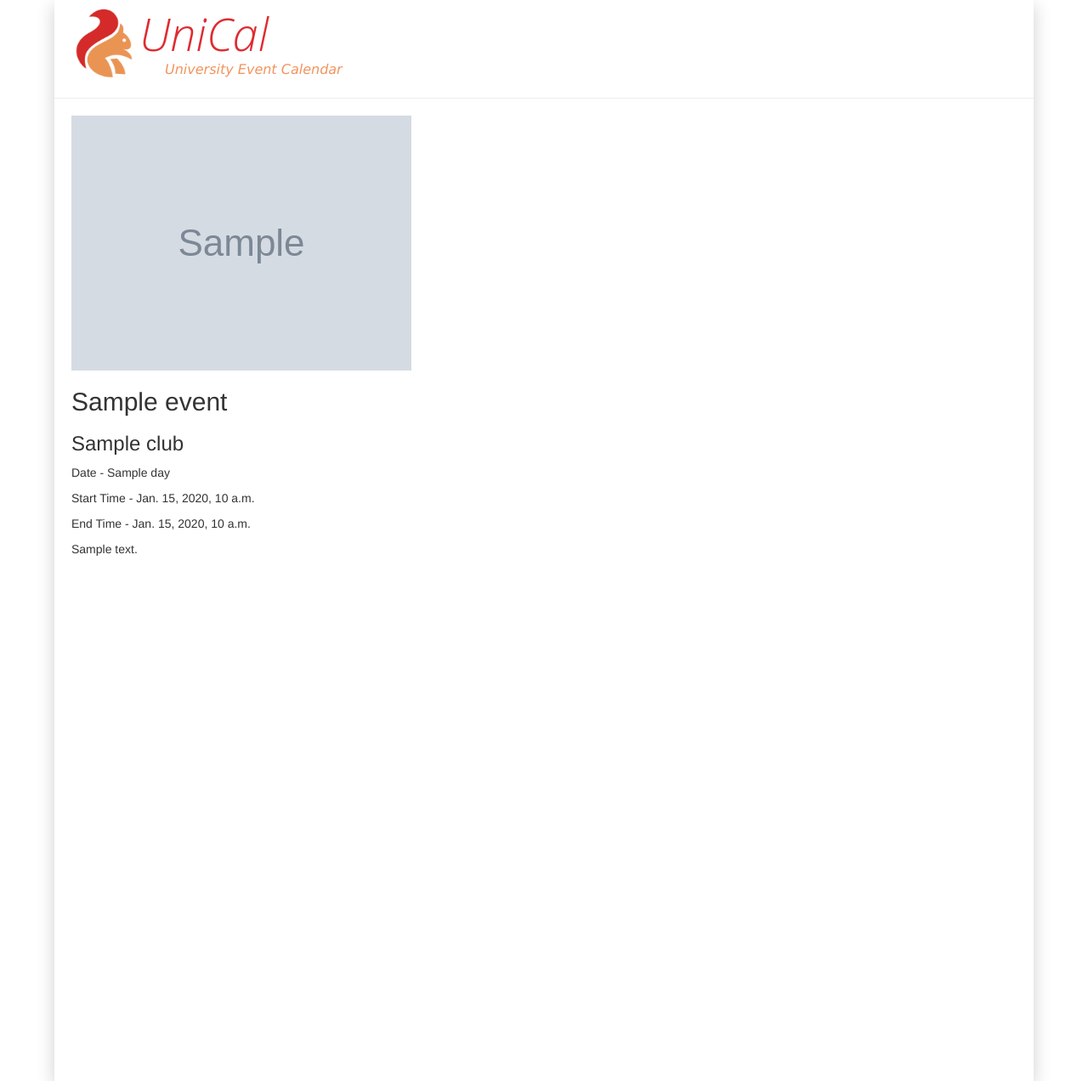
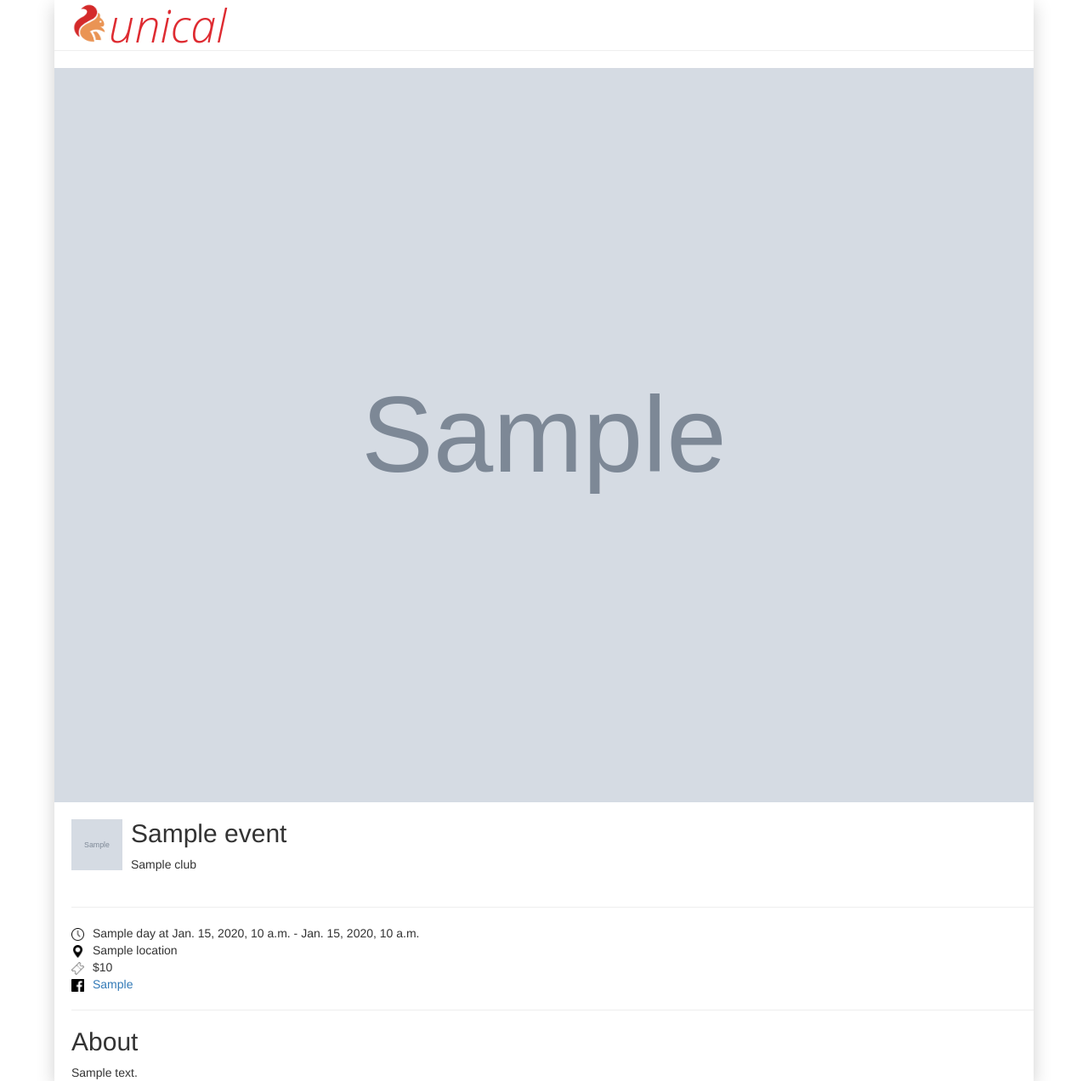
Before and after one commit to jaric-thorning/unical, a Django app: template events/templates/events/event.html in a window 1280 px wide. Shown: the whole page at 85% size. Run offline with Django 3.2, Linux system fonts and the light colour scheme; the template is opened without the code that fills it: most values are stand-ins (such as "Sample title", 1, 10 or a date in 2020); grey boxes marked "Sample" are stand-in pictures; some libraries are stand-ins or nearby versions.

Commit message:
Formated event page to be pretty

```diff
--- a/events/static/events/css/styles.css
+++ b/events/static/events/css/styles.css
@@ -1,4 +1,112 @@
 /* cal/static/cal/css/styles.css */
+
+
+html {
+   margin: 0px;
+   height: 100%;
+   width: 100%;
+   overflow: auto;
+   display: flex;
+}
+
+body {
+   margin: 0px;
+   height: 100%;
+   width: 100%;
+   overflow: auto;
+   display: flex;
+}
+
+.header {
+  width: 100%;
+  margin: auto;
+  /*padding: 20px;*/
+  text-align: center;
+  background: #FFFFFF;
+  color: white;
+  /*font-size: 30px;*/
+
+  color: #680C0C;
+  text-align: left;
+  font-family: Helvetica, Arial, Geneva, sans-serif;
+  font-style: italic;
+
+}
+
+#headhr {
+  margin-top: 0;
+}
+
+#title1 {
+  font-family: 'Open Sans', sans-serif;
+  font-size: 54px;
+  font-weight: 100;
+
+  /*line-height: 15px; */
+  margin: 0;
+  margin-right: 20px;
+  font-style: italic;
+  /*padding-top: 30px;*/
+  color: rgba(222, 43, 49, 1);
+  /*padding-right: 20px; */
+  display: inline;
+  float: left;
+
+  }
+
+.logo {
+  width: 64px;
+  height: 54px;
+  float: left;
+  padding-left: 20px;
+}
+
+
+
+.nav{
+  display: inline;
+  float: bottom;
+}
+.nav ul {
+  list-style-type: none;
+  margin: 0;
+  padding: 0;
+  overflow: hidden;
+  /*background-color: #333;*/
+
+}
+
+.nav li {
+  float: left;
+}
+
+.nav li a {
+  display: block;
+  color: red;
+  text-align: center;
+  padding: 14px 16px;
+  text-decoration: none;
+}
+
+/* Change the link color to #111 (black) on hover */
+.nav li a:hover {
+  background-color: #111;
+}
+
+
+
+
+#container_id{
+  width: 90%;
+  margin: auto;
+  box-shadow: 0 6px 20px 0 rgba(0, 0, 0, 0.19);
+  align-self: center;
+  height: 100vh;
+  min-width: 750px;
+  height: 100%;
+  overflow: auto;
+
+}
 
 
 .column {
@@ -10,7 +118,28 @@
 
     background-color: #FFFFFF;
     min-width: 750px;
+
   }
+
+.icon {
+  height: 15px;
+  width: 15px;
+  display: inline;
+  margin-right: 10px;
+}
+
+.clubIcon {
+  height: 60px;
+  width: 60px;
+  display: inline;
+  margin-right: 10px;
+}
+
+.eventInfo {
+  display: inline;
+}
+
+
 
 
 #clubInfo{
@@ -42,26 +171,11 @@
   font-family: courier;
 }
 
-#title1 {
-  font-family: 'Open Sans', sans-serif;
-  font-size: 54px;
-  font-weight: 100;
+#eventImg{
+  width: 100%;
+}
 
-  /*line-height: 15px; */
-  /*margin: 30px 0 10px;*/
-  font-style: italic;
-  padding-top: 10px;
-  color: rgba(222, 43, 49, 1);
-  margin: 0px;
 
-  }
-
-.logo {
-  width: 100px;
-  height: 100px;
-  float: left;
-  padding-left: 20px;
-}
 
 #miniCalendarTable{
   width: 100%;
@@ -135,15 +249,7 @@
 }
 
 
-#container_id{
-  width: 90%;
-  margin: auto;
-  box-shadow: 0 6px 20px 0 rgba(0, 0, 0, 0.19);
-  align-self: center;
-  height: 100vh;
-  min-width: 750px;
 
-}
 
 .date:hover{
   font-weight: bold;
@@ -156,19 +262,7 @@
 
 
 
-.header {
-  padding: 20px;
-  text-align: center;
-  background: #FFFFFF;
-  color: white;
-  font-size: 30px;
 
-  color: #680C0C;
-  text-align: left;
-  font-family: Helvetica, Arial, Geneva, sans-serif;
-  font-style: italic;
-
-}
 
 .calendar {
   font-size: 10px;
--- a/events/templates/events/event.html
+++ b/events/templates/events/event.html
@@ -2,32 +2,48 @@
 {% extends 'base.html' %}
 {% load static %}
 
-
-
 {% block content %}
 <div id = "container_id">
 
-	<div  id="header">
-			<img class="logo" src="{% static '/events/logo.png' %}">
-			<h1 id="title1">UniCal</h1>
-			<p id="sub-title">University Event Calendar</p>
-			<hr>
+	<div id="header">
+		<a href="/calendar"><img class="logo" src="{% static '/events/logo.png' %}"></a>
+		<div class="nav">
+			<h1 id="title1">unical</h1>
 		</div>
-
-
-	<div id="clubInfo">
-		<img src="{{ event.club_image.url }}">
-		<h2 id="eventName">{{ event.name }}</h2>
-		<h3 id="eventClub">{{ event.club.name }}</h2>
-		<p class="eventInfo">Date - {{ event.day }}</p>
-		<p class="eventInfo">Start Time - {{ event.start_time }}</p>
-		<p class="eventInfo">End Time - {{ event.end_time }}</p>
-		<p class="eventInfo">{{ event.description }}</p>
-
+	<hr id="headhr">
 	</div>
 
 
 
+	<img id="eventImg" src="{{ event.event_image.url }}"><br>
+
+	<div id="clubInfo">
+		<div>
+			<p style="float: left;"><img class="clubIcon" src="{{ event.club.club_image.url }}"></p>
+			<h2 id="eventName">{{ event.name }}</h2>
+			<p class="eventInfo">{{ event.club.name }}</p>
+		</div><br>
+		<hr>
+
+
+
+		<img class="icon" src="{% static '/events/clock.png' %}"><p class="eventInfo">{{ event.day }} at {{ event.start_time }} - {{ event.end_time }}</p><br>
+		<img class="icon" src="{% static '/events/pin.png' %}"><p class="eventInfo">{{ event.location }}</p><br>
+		{% if event.price > 0 %}
+			<img class="icon" src="{% static '/events/ticket.png' %}"><p class="eventInfo">${{ event.price }}</p><br>
+		{% else %}
+			<img class="icon" src="{% static '/events/ticket.png' %}"><p class="eventInfo">Free</p><br>
+		{% endif %}
+		<img class="icon" src="{% static '/events/fb.png' %}"><p class="eventInfo"><a href="{{ event.fb }}">{{ event.fb }}</a></p><br>
+
+		<hr>
+		<h2>About</h2>
+		<!-- This is super unsafe... -->
+		{{ event.description | safe }}
+
+
+
+	</div>
 
 </div>
 {% endblock %}
```
Also changed, not shown: events/models.py (+6 -3 lines), events/templates/events/calendar.html (+14 -18 lines), db.sqlite3, events/migrations/0003_event_location.py (added), events/migrations/0004_event_price.py (added), events/migrations/0005_auto_20190523_1458.py (added), events/migrations/0006_event_fb.py (added), events/static/events/clock.png (added), events/static/events/fb.png (added), events/static/events/pin.png (added), events/static/events/ticket.png (added), media/images/60226405_2428224673878661_7418415926246113280_n.jpg (added), media/images/logo_SUcjk77.png (added), media/images/sailing_club_logo_final_cl_2n2znar.png (added), 4 other files.
